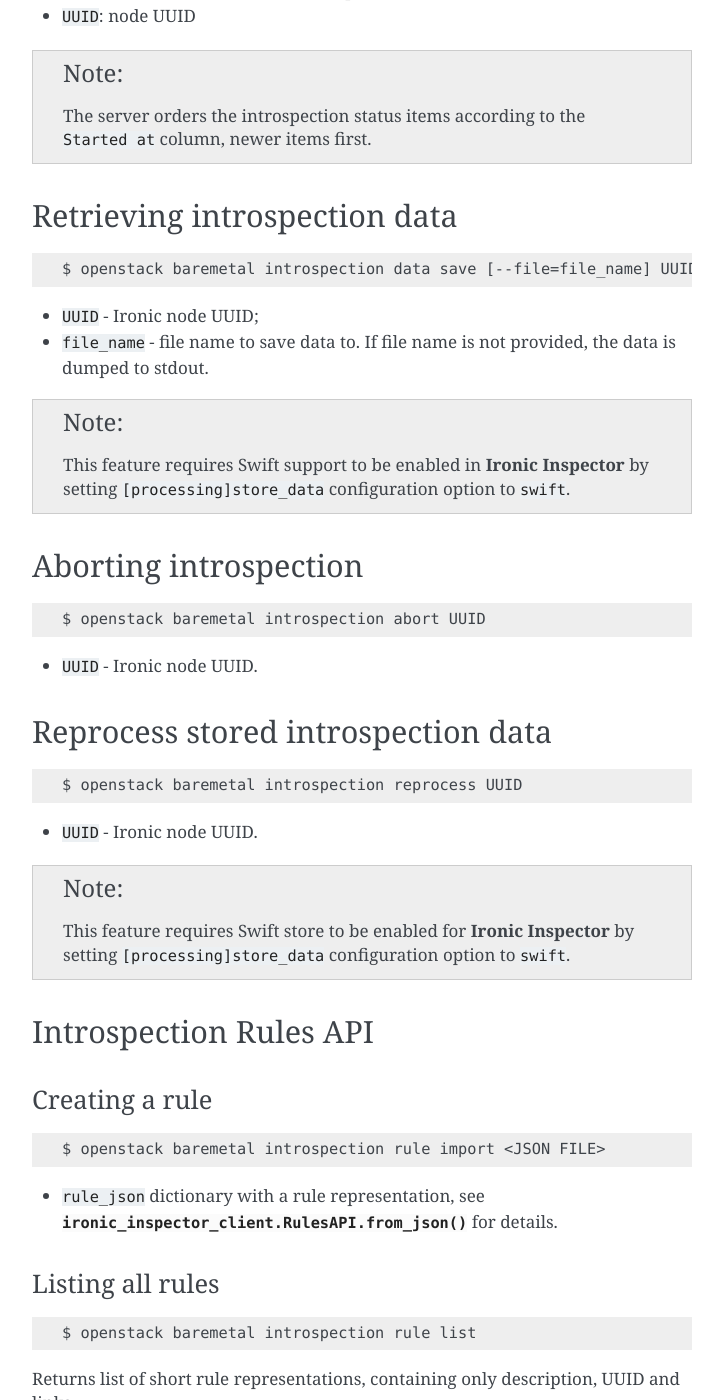
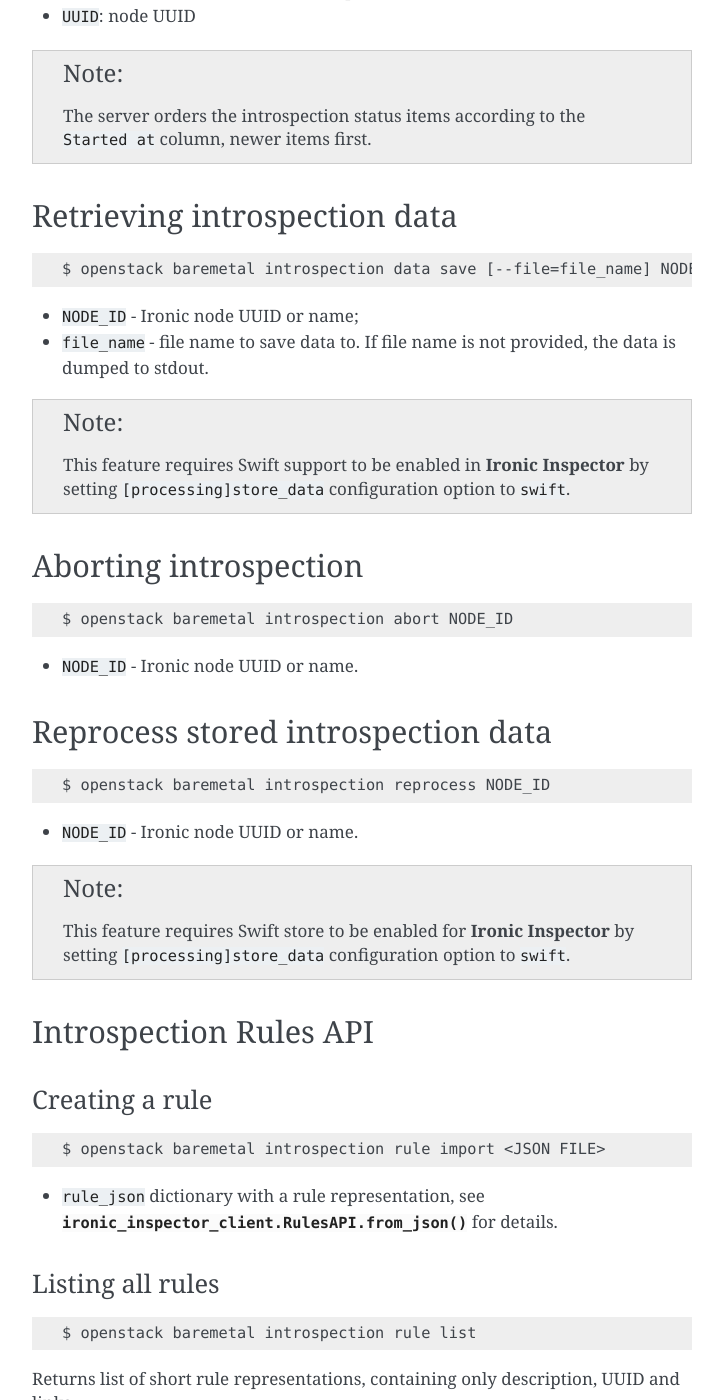
Before and after one commit to openstack/python-ironic-inspector-client, a Sphinx documentation site: the page built from doc/source/cli.rst, in a window 1280 px wide and 1400 px high, scrolled down 1539 px. Shown: the whole window, without its empty margins (388-1111 px from the left). Built offline with Sphinx 7.4.7, drawn with Linux system fonts in a browser that asks for light colours; pages that are not in the unit, such as notebooks, are missing from menus; the version number could not be read and is left out; some of the changed text lies outside the part shown.

Commit message:
Clarify that node names can be used in addition to UUIDs
Late follow-up to I1133a4b13bc80fa98ac3b1967e272ed06f7a0754

Change-Id: Id8f35206c953f6328481d82d44b93d9d0c0a294a

```diff
--- a/doc/source/cli.rst
+++ b/doc/source/cli.rst
@@ -17,9 +17,9 @@
 
 ::
 
-    $ openstack baremetal introspection start [--wait] [--new-ipmi-password=PWD [--new-ipmi-username=USER]] UUID [UUID ...]
+    $ openstack baremetal introspection start [--wait] [--new-ipmi-password=PWD [--new-ipmi-username=USER]] NODE_ID [NODE_ID ...]
 
-* ``UUID`` - Ironic node UUID;
+* ``NODE_ID`` - Ironic node UUID or name;
 * ``new-ipmi-username`` and ``new-ipmi-password`` - deprecated options to set
   IPMI credentials during introspection. Do not use, this feature is pending
   removal.
@@ -40,9 +40,9 @@
 
 ::
 
-    $ openstack baremetal introspection status UUID
+    $ openstack baremetal introspection status NODE_ID
 
-* ``UUID`` - Ironic node UUID.
+* ``NODE_ID`` - Ironic node UUID or name.
 
 Returns following information about a node introspection status:
 
@@ -80,9 +80,9 @@
 
 ::
 
-    $ openstack baremetal introspection data save [--file=file_name] UUID
+    $ openstack baremetal introspection data save [--file=file_name] NODE_ID
 
-* ``UUID`` - Ironic node UUID;
+* ``NODE_ID`` - Ironic node UUID or name;
 * ``file_name`` - file name to save data to. If file name is not provided,
   the data is dumped to stdout.
 
@@ -95,18 +95,18 @@
 
 ::
 
-  $ openstack baremetal introspection abort UUID
+  $ openstack baremetal introspection abort NODE_ID
 
-* ``UUID`` - Ironic node UUID.
+* ``NODE_ID`` - Ironic node UUID or name.
 
 Reprocess stored introspection data
 ~~~~~~~~~~~~~~~~~~~~~~~~~~~~~~~~~~~
 
 ::
 
-    $ openstack baremetal introspection reprocess UUID
+    $ openstack baremetal introspection reprocess NODE_ID
 
-* ``UUID`` - Ironic node UUID.
+* ``NODE_ID`` - Ironic node UUID or name.
 
 .. note::
    This feature requires Swift store to be enabled for **Ironic Inspector**
```
Also changed, not shown: 3 other files.
